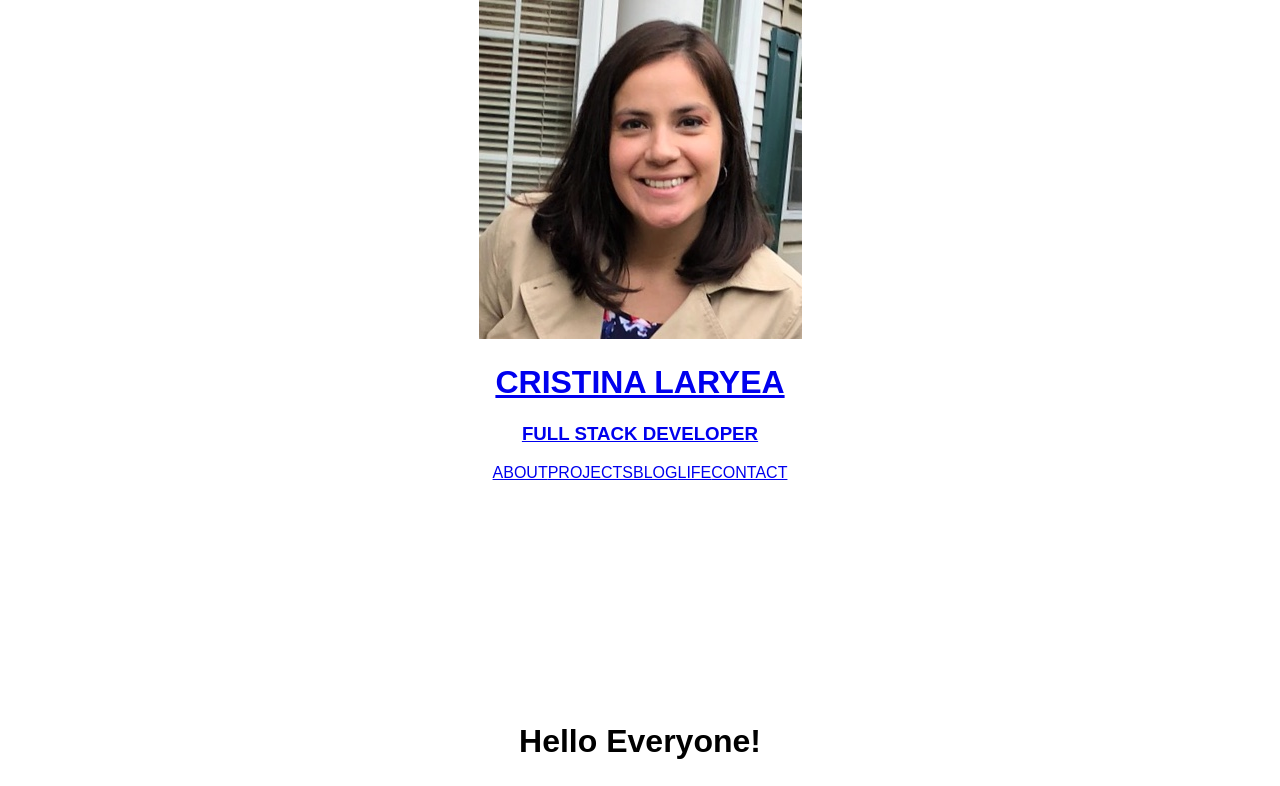
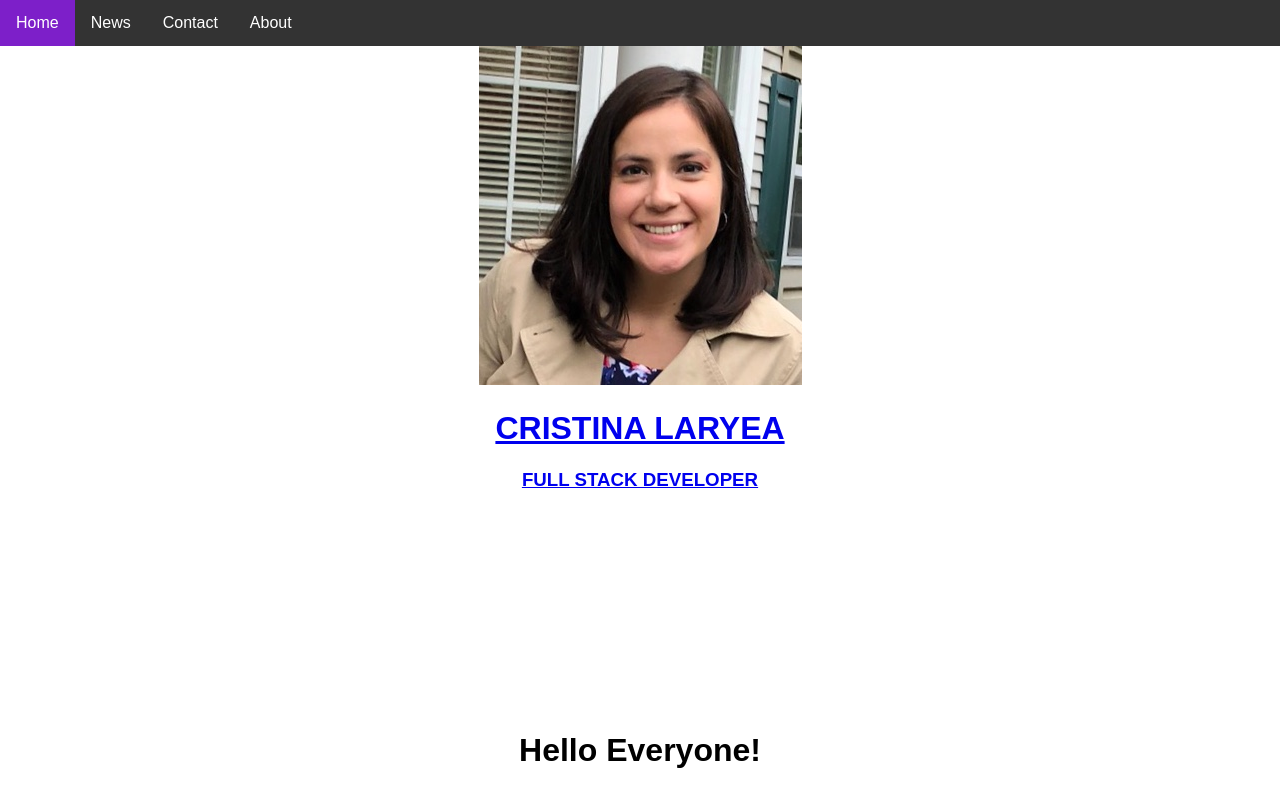
Before and after one commit to crispad/react-portfolio, a React (Create React App) app in the folder portfolio/: page / in a window 1280 px wide. Shown: the top 786 px of the page. Built offline with nearby package versions, Linux system fonts and the light colour scheme.

Commit message:
nav bar added

```diff
--- a/portfolio/src/Components/Header.js
+++ b/portfolio/src/Components/Header.js
@@ -7,6 +7,14 @@ class Header extends React.Component {
     render() {
         return (
             <div>
+                <div class="navbar">
+                <ul>
+                    <li><a class="active" href="#home">Home</a></li>
+                    <li><a href="#news">News</a></li>
+                    <li><a href="#contact">Contact</a></li>
+                    <li><a href="#about">About</a></li>
+                </ul>
+                </div>
                 <div className="background"></div>
                 <div className="background2x">
                 <div className="col justify-content-left topHeader"></div>
@@ -15,13 +23,14 @@ class Header extends React.Component {
                 <h1>CRISTINA LARYEA</h1>
                 <h3>FULL STACK DEVELOPER</h3>
                 </Link>
-                <div>
-                    <Link to='/'>ABOUT</Link>
-                    <Link to='/'>PROJECTS</Link>
-                    <Link to='/'>BLOG</Link>
-                    <Link to='/'>LIFE</Link>
-                    <Link to='/'>CONTACT</Link>
-                </div>
+
+                {/* <div className="Links justiy-content">
+                    <Link to='/About'>ABOUT</Link>
+                    <Link to='/Projects'>PROJECTS</Link>
+                    <Link to='/Blog'>BLOG</Link>
+                    <Link to='/Life'>LIFE</Link>
+                    <Link to='/Contact'>CONTACT</Link>
+                </div> */}
                 <div className="Header-text px-5"></div>
                 <h1 className="mb-5 Intro">Hello Everyone!</h1>
                     <p className="summary">
--- a/portfolio/src/Css/Header.css
+++ b/portfolio/src/Css/Header.css
@@ -1,3 +1,28 @@
+ul {
+    list-style-type: none;
+    margin: 0;
+    padding: 0;
+    overflow: hidden;
+    background-color: #333;
+}
+
+li {
+    float: left;
+}
+
+li a {
+    display: block;
+    color: white;
+    text-align: center;
+    padding: 14px 16px;
+    text-decoration: none;
+}
+
+/* Change the link color to #111 (black) on hover */
+li a:hover {
+    background-color: rgb(125, 31, 201);
+}
+
 .Header-text {
     margin-top: 100px;
     padding: 60px 0;
```
